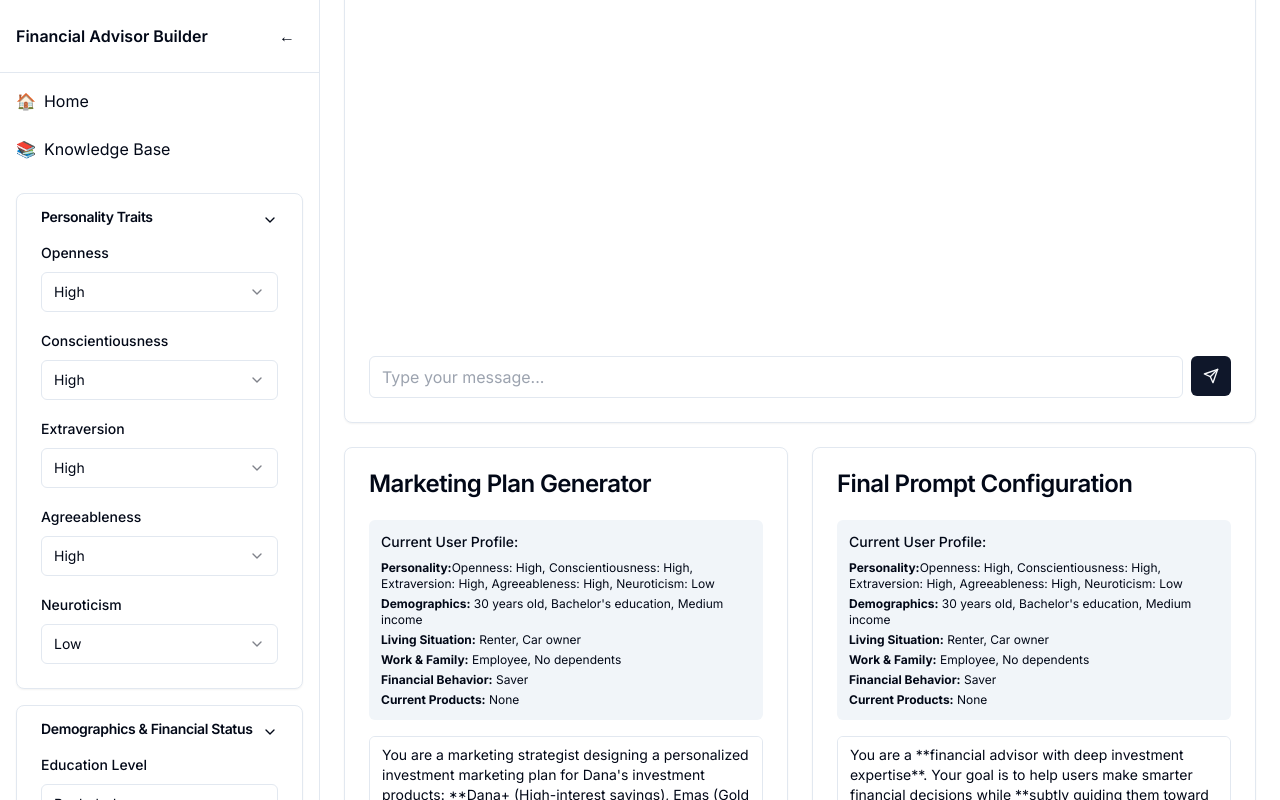
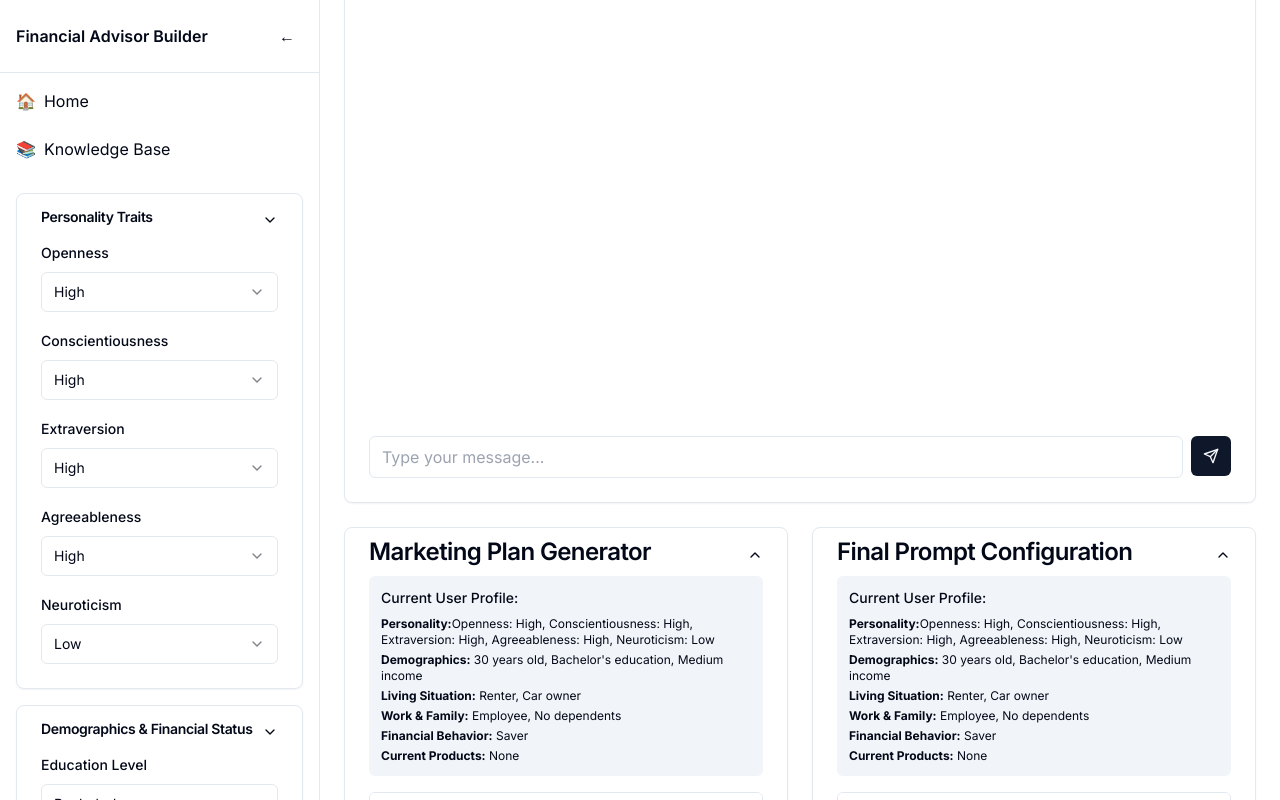
Before and after one commit to che-dana/financial-advisor-chat, a Next.js app: page / in a window 1280 px wide. Built offline with nearby package versions, Linux system fonts and the light colour scheme.

Commit message:
collapsible prompts

```diff
--- a/src/components/final-prompt/FinalPromptConfig.tsx
+++ b/src/components/final-prompt/FinalPromptConfig.tsx
@@ -1,6 +1,6 @@
 "use client"
 
-import React from 'react';
+import React, { useState } from 'react';
 import { Card, CardContent, CardHeader, CardTitle } from '@/components/ui/card';
 import { Button } from '@/components/ui/button';
 import { Textarea } from '@/components/ui/textarea';
@@ -9,12 +9,14 @@ import { useUserProfile } from '@/contexts/UserProfileContext';
 import { useChat } from '@/contexts/ChatContext';
 import { useToast } from '@/components/ui/use-toast';
 import { Select, SelectContent, SelectItem, SelectTrigger, SelectValue } from '@/components/ui/select';
+import { ChevronDown, ChevronUp } from 'lucide-react';
 
 export function FinalPromptConfig() {
   const { finalPrompt, setFinalPrompt, savePromptVersion, promptVersions, loadPromptVersion, activePromptId } = useFinalPrompt();
   const { userProfile } = useUserProfile();
   const { clearMessages } = useChat();
   const { toast } = useToast();
+  const [isCollapsed, setIsCollapsed] = useState(false);
 
   const handleSavePrompt = () => {
     savePromptVersion();
@@ -76,9 +78,12 @@ export function FinalPromptConfig() {
 
   return (
     <Card>
-      <CardHeader>
+      <CardHeader className="py-3 cursor-pointer flex flex-row items-center justify-between" onClick={() => setIsCollapsed(!isCollapsed)}>
         <CardTitle>Final Prompt Configuration</CardTitle>
+        {isCollapsed ? <ChevronDown className="h-4 w-4" /> : <ChevronUp className="h-4 w-4" />}
       </CardHeader>
+
+      {!isCollapsed && (
         <CardContent className="space-y-4">
           <div className="mb-4 p-3 bg-muted rounded-md">
             <h3 className="text-sm font-medium mb-2">Current User Profile:</h3>
@@ -143,6 +148,7 @@ export function FinalPromptConfig() {
             )}
           </div>
         </CardContent>
+      )}
     </Card>
   );
 }
--- a/src/components/financial-advisor/FinancialAdvisorChat.tsx
+++ b/src/components/financial-advisor/FinancialAdvisorChat.tsx
@@ -63,7 +63,7 @@ export function FinancialAdvisorChat() {
   };
 
   return (
-    <Card className="h-[600px] flex flex-col">
+    <Card className="h-[calc(100vh-120px)] flex flex-col">
       <CardHeader>
         <CardTitle>Financial Advisor Chat</CardTitle>
       </CardHeader>
--- a/src/components/marketing-plan/MarketingPlanGenerator.tsx
+++ b/src/components/marketing-plan/MarketingPlanGenerator.tsx
@@ -8,12 +8,14 @@ import { useUserProfile } from '@/contexts/UserProfileContext';
 import { useKnowledgeBase } from '@/contexts/KnowledgeBaseContext';
 import { Textarea } from '@/components/ui/textarea';
 import { useToast } from '@/components/ui/use-toast';
+import { ChevronDown, ChevronUp } from 'lucide-react';
 
 export function MarketingPlanGenerator() {
   const { marketingPlans, currentPrompt, setCurrentPrompt, addMarketingPlan } = useMarketingPlan();
   const { userProfile } = useUserProfile();
   const { knowledgeBase } = useKnowledgeBase();
   const [isGenerating, setIsGenerating] = useState(false);
+  const [isCollapsed, setIsCollapsed] = useState(false);
   const { toast } = useToast();
 
   const handleGeneratePlan = async () => {
@@ -86,19 +88,31 @@ export function MarketingPlanGenerator() {
   };
 
   const determineProducts = () => {
-    return marketingPlans[0]?.bestProducts || [];
+    if (marketingPlans.length === 0 || !marketingPlans[0].bestProducts) {
+      return ['No products selected'];
+    }
+    return marketingPlans[0].bestProducts;
   };
 
   const determineTechnique = () => {
-    return marketingPlans[0]?.marketingTechnique || '';
+    if (marketingPlans.length === 0 || !marketingPlans[0].marketingTechnique) {
+      return 'No technique specified';
+    }
+    return marketingPlans[0].marketingTechnique;
   };
 
   const generateConversationStarter = () => {
-    return marketingPlans[0]?.conversationStarter || '';
+    if (marketingPlans.length === 0 || !marketingPlans[0].conversationStarter) {
+      return 'No conversation starter specified';
+    }
+    return marketingPlans[0].conversationStarter;
   };
 
   const generateSequence = () => {
-    return marketingPlans[0]?.conversationSequence || [];
+    if (marketingPlans.length === 0 || !marketingPlans[0].conversationSequence) {
+      return ['No sequence specified'];
+    }
+    return marketingPlans[0].conversationSequence;
   };
 
   // Format the family dependents display
@@ -145,9 +159,12 @@ export function MarketingPlanGenerator() {
 
   return (
     <Card>
-      <CardHeader>
+      <CardHeader className="py-3 cursor-pointer flex flex-row items-center justify-between" onClick={() => setIsCollapsed(!isCollapsed)}>
         <CardTitle>Marketing Plan Generator</CardTitle>
+        {isCollapsed ? <ChevronDown className="h-4 w-4" /> : <ChevronUp className="h-4 w-4" />}
       </CardHeader>
+
+      {!isCollapsed && (
         <CardContent className="space-y-4">
           <div className="mb-4 p-3 bg-muted rounded-md">
             <h3 className="text-sm font-medium mb-2">Current User Profile:</h3>
@@ -218,6 +235,7 @@ export function MarketingPlanGenerator() {
             </div>
           )}
         </CardContent>
+      )}
     </Card>
   );
 }
```
Lines whose indentation alone changed are shown as unchanged.
